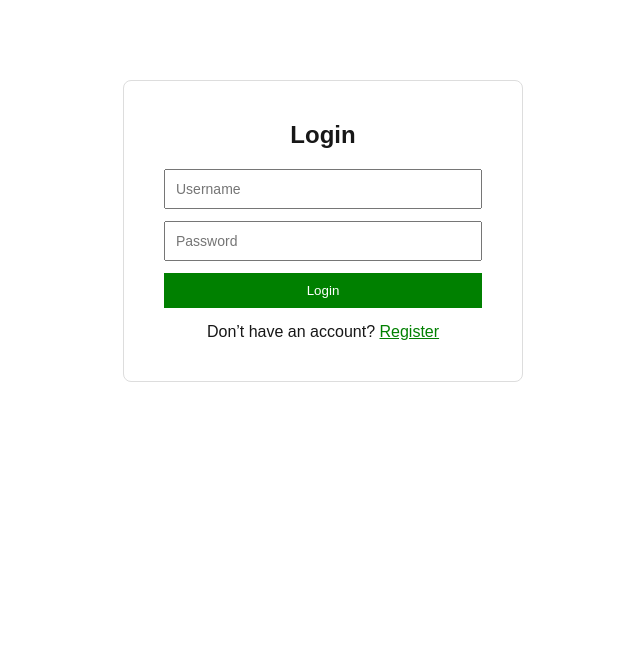
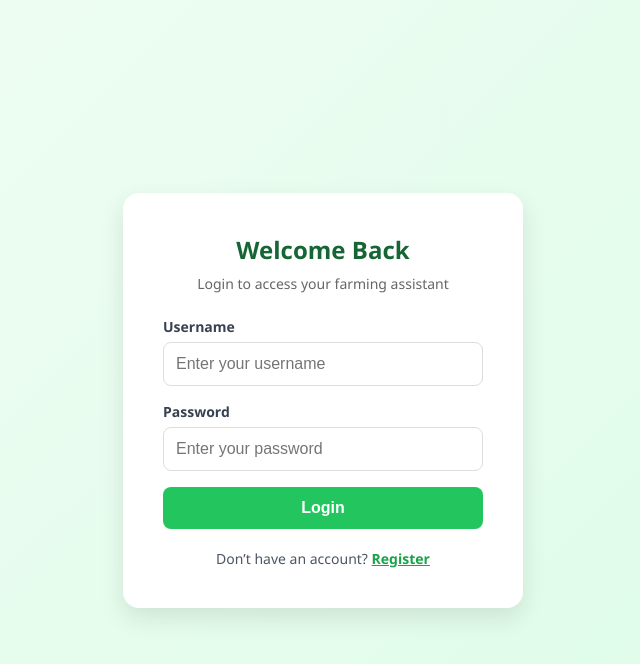
Before and after one commit to Antony-Mwangi/Yield-Predictor, a Next.js app in the folder frontend/: page /login in a window 1280 px wide. Shown: the top 664 px of the page, without its empty margins (317-957 px from the left). Built offline with nearby package versions, Linux system fonts and the light colour scheme.

Commit message:
auth pages styled

```diff
--- a/frontend/app/login/page.js
+++ b/frontend/app/login/page.js
@@ -8,11 +8,13 @@ export default function LoginPage() {
   const [username, setUsername] = useState("");
   const [password, setPassword] = useState("");
   const [error, setError] = useState("");
+  const [loading, setLoading] = useState(false);
   const router = useRouter();
 
   const handleLogin = async (e) => {
     e.preventDefault();
     setError("");
+    setLoading(true);
 
     const data = await apiRequest("/auth/login/", "POST", {
       username,
@@ -25,89 +27,138 @@ export default function LoginPage() {
     } else {
       setError("Invalid username or password");
     }
+    setLoading(false);
   };
 
   return (
-    <div style={styles.container}>
-      <h2 style={styles.title}>Login</h2>
+    <div className="auth-wrapper">
+      <style>{`
+        .auth-wrapper {
+          min-height: 100vh;
+          display: flex;
+          justify-content: center;
+          align-items: center;
+          background: linear-gradient(135deg, #f0fdf4 0%, #dcfce7 100%);
+          font-family: 'Segoe UI', Tahoma, Geneva, Verdana, sans-serif;
+          padding: 20px;
+        }
+        .auth-card {
+          background: white;
+          padding: 40px;
+          border-radius: 16px;
+          box-shadow: 0 10px 25px rgba(0,0,0,0.1);
+          width: 100%;
+          max-width: 400px;
+          text-align: center;
+        }
+        .auth-card h2 {
+          color: #166534;
+          margin-bottom: 8px;
+          font-size: 24px;
+        }
+        .auth-card p.subtitle {
+          color: #666;
+          margin-bottom: 24px;
+          font-size: 14px;
+        }
+        .form-flex {
+          display: flex;
+          flex-direction: column;
+          gap: 16px;
+          text-align: left;
+        }
+        .input-label {
+          font-size: 14px;
+          font-weight: 600;
+          color: #374151;
+          margin-bottom: -10px;
+        }
+        .form-flex input {
+          padding: 12px;
+          border: 1px solid #ddd;
+          border-radius: 8px;
+          font-size: 16px;
+          outline: none;
+          transition: border-color 0.2s;
+        }
+        .form-flex input:focus {
+          border-color: #22c55e;
+        }
+        .error-msg {
+          color: #dc2626;
+          background: #fef2f2;
+          padding: 10px;
+          border-radius: 6px;
+          font-size: 13px;
+          margin-top: 5px;
+        }
+        .login-button {
+          padding: 12px;
+          background-color: #22c55e;
+          color: white;
+          border: none;
+          border-radius: 8px;
+          font-size: 16px;
+          font-weight: bold;
+          cursor: pointer;
+          transition: background 0.2s;
+        }
+        .login-button:hover {
+          background-color: #16a34a;
+        }
+        .login-button:disabled {
+          background-color: #9ca3af;
+          cursor: not-allowed;
+        }
+        .footer-text {
+          margin-top: 20px;
+          font-size: 14px;
+          color: #4b5563;
+        }
+        .register-link {
+          color: #16a34a;
+          cursor: pointer;
+          font-weight: bold;
+          text-decoration: underline;
+        }
+      `}</style>
 
-      <form onSubmit={handleLogin} style={styles.form}>
+      <div className="auth-card">
+        <h2>Welcome Back</h2>
+        <p className="subtitle">Login to access your farming assistant</p>
+
+        <form onSubmit={handleLogin} className="form-flex">
+          <label className="input-label">Username</label>
           <input
-          placeholder="Username"
+            placeholder="Enter your username"
             value={username}
             onChange={(e) => setUsername(e.target.value)}
             required
-          style={styles.input}
           />
 
+          <label className="input-label">Password</label>
           <input
-          placeholder="Password"
+            placeholder="Enter your password"
             type="password"
             value={password}
             onChange={(e) => setPassword(e.target.value)}
             required
-          style={styles.input}
           />
 
-        {error && <p style={styles.error}>{error}</p>}
+          {error && <div className="error-msg">{error}</div>}
 
-        <button type="submit" style={styles.button}>
-          Login
+          <button type="submit" className="login-button" disabled={loading}>
+            {loading ? "Logging in..." : "Login"}
           </button>
         </form>
 
-      <p style={styles.text}>
+        <p className="footer-text">
           Don’t have an account?{" "}
-        <span
-          style={styles.link}
-          onClick={() => router.push("/register")}
-        >
+          <span className="register-link" onClick={() => router.push("/register")}>
             Register
           </span>
         </p>
       </div>
+    </div>
   );
 }
-
-const styles = {
-  container: {
-    padding: 40,
-    maxWidth: 400,
-    margin: "80px auto",
-    border: "1px solid #ddd",
-    borderRadius: 8,
-  },
-  title: {
-    textAlign: "center",
-    marginBottom: 20,
-  },
-  form: {
-    display: "flex",
-    flexDirection: "column",
-    gap: 12,
-  },
-  input: {
-    padding: 10,
-    fontSize: 14,
-  },
-  button: {
-    padding: 10,
-    backgroundColor: "green",
-    color: "white",
-    border: "none",
-    cursor: "pointer",
-  },
-  error: {
-    color: "red",
-    fontSize: 14,
-  },
-  text: {
-    marginTop: 15,
-    textAlign: "center",
-  },
-  link: {
-    color: "green",
-    cursor: "pointer",
-    textDecoration: "underline",
-  },
-};
```
Also changed, not shown: frontend/app/register/page.js (+82 -28 lines), 1 other file (tests, documents, lock files or other folders). Lines whose indentation alone changed are shown as unchanged.
